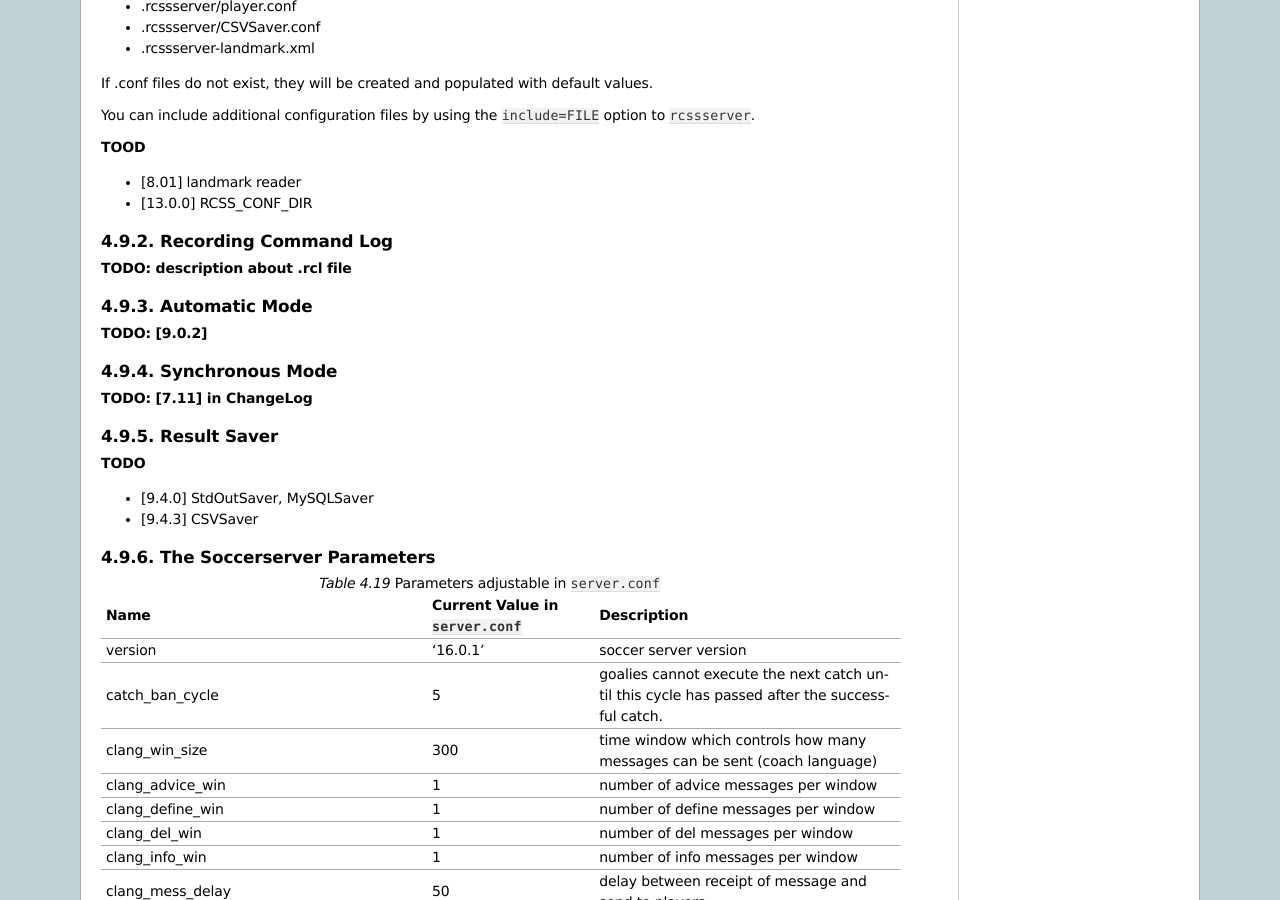
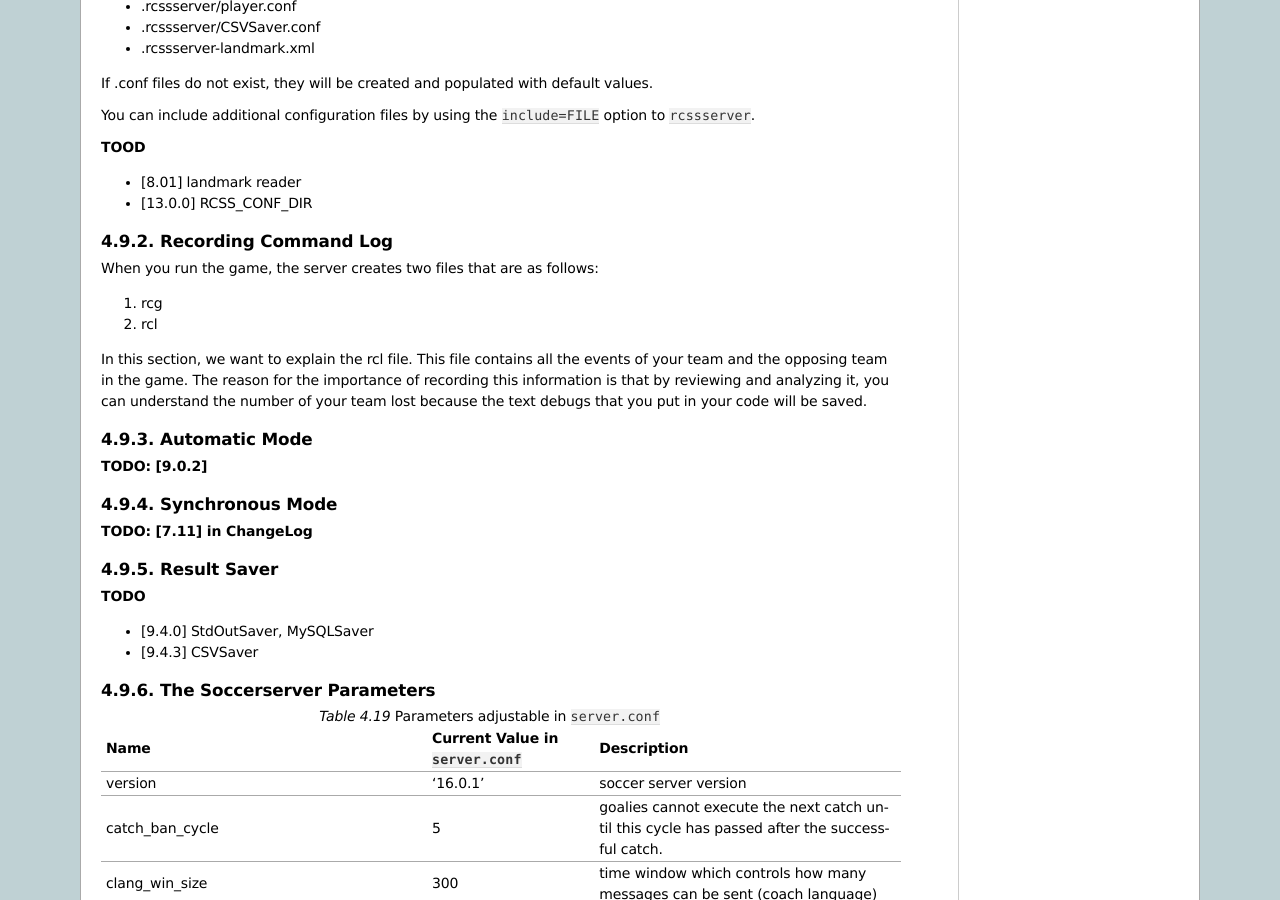
Before and after one commit to rcsoccersim/manual, a Sphinx documentation site: the page built from source/soccerserver.rst, in a window 1280 px wide and 900 px high, scrolled down 29216 px. Built offline with Sphinx 7.4.7, drawn with Linux system fonts in a browser that asks for light colours.

Commit message:
Update section 4.9.2 (Recording Command Log)

```diff
--- a/source/soccerserver.rst
+++ b/source/soccerserver.rst
@@ -2165,7 +2165,13 @@ option to ``rcssserver``.
 Recording Command Log
 --------------------------------------------------
 
-**TODO: description about .rcl file**
+When you run the game, the server creates two files that are as follows::
+
+1. rcg
+
+2. rcl
+
+In this section, we want to explain the rcl file. This file contains all the events of your team and the opposing team in the game. The reason for the importance of recording this information is that by reviewing and analyzing it, you can understand the number of your team lost because the text debugs that you put in your code will be saved.
 
 --------------------------------------------------
 Automatic Mode
```
